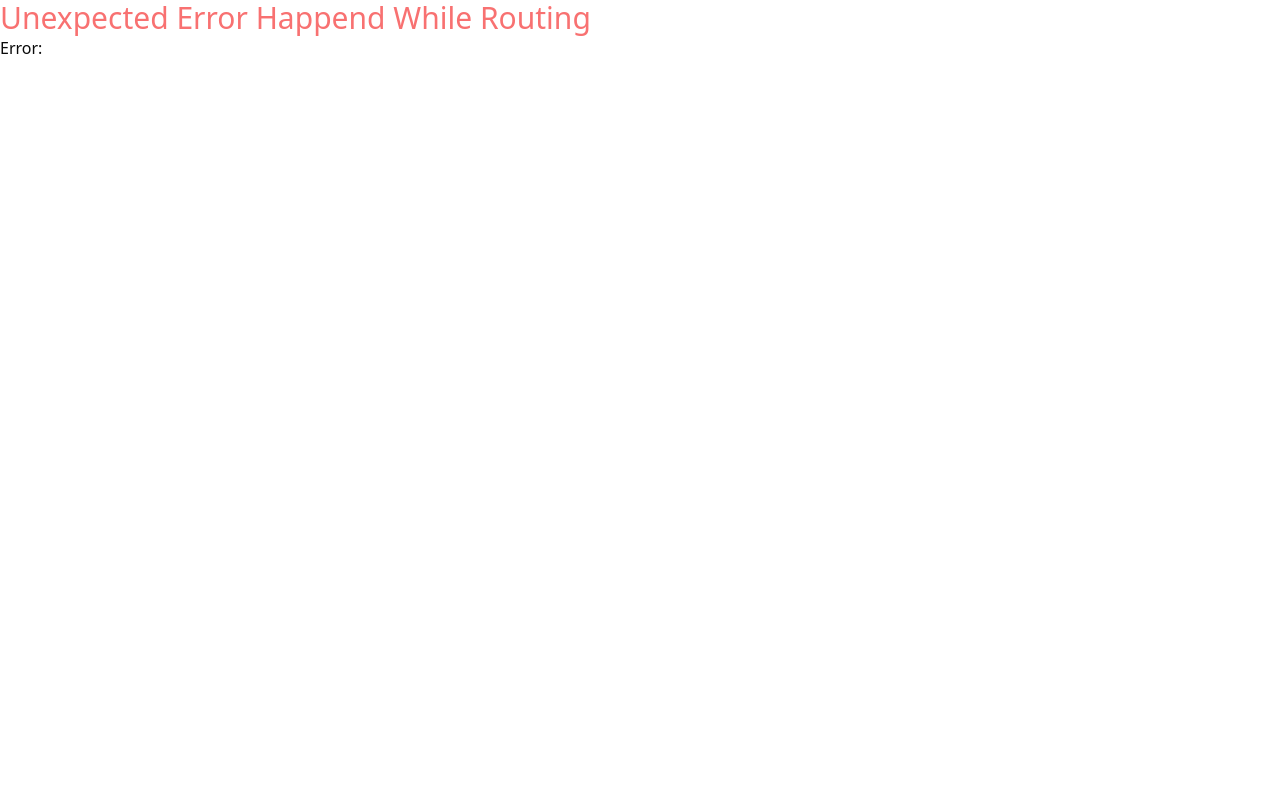
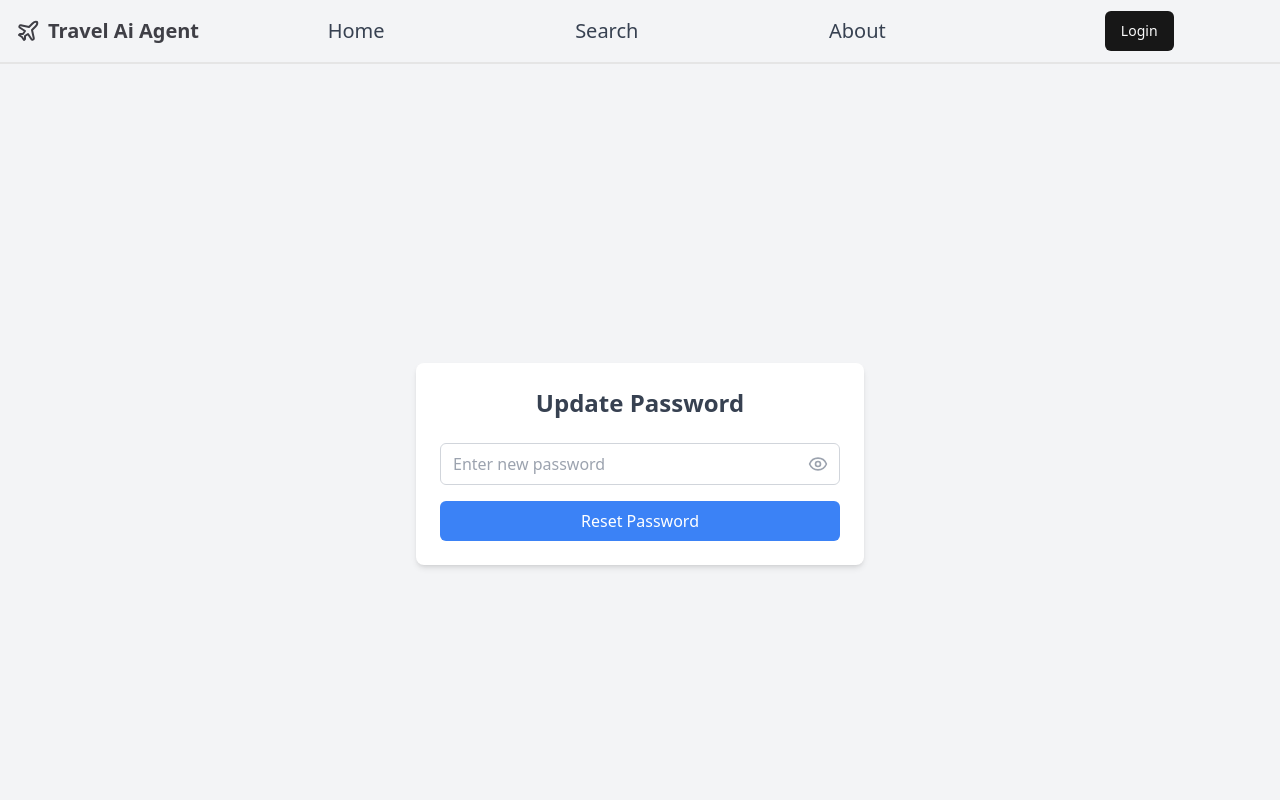
Before and after one commit to PRASHANTSWAROOP001/Travel-AI-Agent, a React (Vite) app: page /reset-password in a window 1280 px wide. Shown: the top 800 px of the page. Built offline with nearby package versions, Linux system fonts and the light colour scheme; no server answers.

Commit message:
Added Routes And Methods to Reset Password.

```diff
--- a/src/App.jsx
+++ b/src/App.jsx
@@ -13,6 +13,7 @@ const SearchPage = lazy(() => import("./pages/SearchPage"))
 const About = lazy(()=>import("./pages/About"))
 const PremiumSearch = lazy(()=>import("./pages/PremiumSearch.jsx"))
 const Reset = lazy(()=>(import('./pages/ResetPage.jsx')))
+const ResetPassword = lazy(()=>(import('./pages/ResetPassword.jsx')))
 
 
 function App() {
@@ -78,6 +79,14 @@ function App() {
           </Suspense>
         )
       },
+      {
+        path:"reset-password",
+        element:(
+          <Suspense fallback={<div className='text-3xl text-gray-700 mt-10'> Loading... </div>}>
+            <ResetPassword/>
+          </Suspense>
+        )
+      },
 
     ]
   }])
--- a/src/pages/ResetPage.jsx
+++ b/src/pages/ResetPage.jsx
@@ -13,14 +13,45 @@ import {
 import { Input } from "@/components/ui/input"
 import { Label } from "@/components/ui/label"
 
+import { sendPasswordResetEmail } from "@/utils/supbase"
+
 function Reset() {
     const [email, setEmail] = useState("")
+    const [loading,setLoading] = useState(false)
 
     const handleEmail = (e) => {
         if (e.target.value.length > 0) {
             setEmail(e.target.value)
         }
     }
+
+    const isValidEmail = (email) => /\S+@\S+\.\S+/.test(email);
+
+
+    const resetPassword = async () =>{
+        if(email.length == 0){
+            alert("add email")
+            return;
+        }
+
+        if (!isValidEmail(email)) {
+            alert("Please enter a valid email address.");
+            return;
+        }
+
+
+        setLoading(true)
+
+        try {
+            await sendPasswordResetEmail(email)
+        } catch (error) {
+            console.error("Error happend while sending reset mail")
+        }
+        finally{
+            setLoading(false)
+        }
+    }
+
 
 
 
@@ -43,7 +74,7 @@ function Reset() {
                     </form>
                 </CardContent>
                 <CardFooter className="flex justify-center">
-                    <Button size="lg" variant='green'>Reset</Button>
+                    <Button disabled={loading} onClick={resetPassword} size="lg" variant='green'>Reset</Button>
                 </CardFooter>
             </Card>
         </div>
--- a/src/pages/ResetPassword.jsx
+++ b/src/pages/ResetPassword.jsx
@@ -0,0 +1,96 @@
+import { useState, useEffect } from "react"
+import { Eye, EyeOff } from "lucide-react"
+
+import { useSearchParams, useNavigate } from "react-router-dom"
+
+import { updatePassword } from "@/utils/supbase"
+
+
+
+export default function ResetPassword() {
+  const [password, setPassword] = useState("")
+  const [showPassword, setShowPassword] = useState(false)
+  const [loading, setLoading] = useState(false)
+  const [searchParams] = useSearchParams()
+  const navigate = useNavigate()
+
+  const handlePasswordChange = (e) => {
+    setPassword(e.target.value)
+  }
+
+  const togglePasswordVisibility = () => {
+    setShowPassword(!showPassword)
+  }
+
+  useEffect(()=>{
+
+   const accessToken = searchParams.get("access_token");
+   if(!accessToken){
+    alert("Access Token Is Not Defined Check Mail.")
+   }
+
+
+  },[])
+
+
+  const handleResetPassword = async() => {
+    setLoading(true)
+
+    try {
+        const {success, message } = await updatePassword(password)
+        if(!success){
+            throw new Error("Error: ", message)
+        }
+        alert("Password Updated Successfully.")
+        navigate("/login")
+
+
+    } catch (error) {
+        console.error("Error while updating password: ", error);
+
+    }
+    finally{
+        setLoading(false)
+    }
+  }
+
+  return (
+    <div className="min-h-screen flex items-center justify-center bg-gray-100 p-4">
+      <div className="w-full max-w-md bg-white rounded-lg shadow-md overflow-hidden">
+        <div className="p-6">
+          <h2 className="text-2xl font-bold text-center text-gray-700 mb-6">Update Password</h2>
+          <div className="relative mb-4">
+            <input
+              type={showPassword ? "text" : "password"}
+              placeholder="Enter new password"
+              value={password}
+              onChange={handlePasswordChange}
+              className="w-full px-3 py-2 border border-gray-300 rounded-md focus:outline-none focus:ring-2 focus:ring-blue-500"
+            />
+            <button
+              type="button"
+              onClick={togglePasswordVisibility}
+              className="absolute inset-y-0 right-0 pr-3 flex items-center"
+            >
+              {showPassword ? (
+                <EyeOff className="h-5 w-5 text-gray-400" />
+              ) : (
+                <Eye className="h-5 w-5 text-gray-400" />
+              )}
+              <span className="sr-only">
+                {showPassword ? "Hide password" : "Show password"}
+              </span>
+            </button>
+          </div>
+          <button
+            disabled={loading}
+            onClick={handleResetPassword}
+            className="w-full bg-blue-500 text-white py-2 px-4 rounded-md hover:bg-blue-600 focus:outline-none focus:ring-2 focus:ring-blue-500 focus:ring-opacity-50 transition duration-200"
+          >
+            Reset Password
+          </button>
+        </div>
+      </div>
+    </div>
+  )
+}
--- a/src/utils/supbase.js
+++ b/src/utils/supbase.js
@@ -183,19 +183,44 @@ export const getCurrentUser = async () => {
     }
   };
 
+  const isValidEmail = (email) => /\S+@\S+\.\S+/.test(email);
+
 
   export const sendPasswordResetEmail = async (email) => {
     try {
-      const { error } = await supabase.auth.resetPasswordForEmail(email);
-      if (error) throw error;
-      alert('Password reset email sent!');
+        if (!isValidEmail(email)) {
+            throw new Error("Please enter a valid email address.");
+        }
+
+        const { error } = await supabase.auth.resetPasswordForEmail(email);
+        if (error) throw error;
+
+        return { success: true, message: 'Password reset email sent!' };
     } catch (error) {
-      console.error('Error sending password reset email:', error.message);
-      alert('There was an error sending the password reset email.');
+        console.error('Error sending password reset email:', error.message);
+        return { success: false, message: error.message || 'There was an error sending the password reset email.' };
     }
-  };
+};
 
 
+  export const updatePassword = async (password) => {
+    try {
+
+      const {data , error} = await supabase.auth.updateUser({
+        password:password,
+      })
+
+      if (error){
+        throw new Error("Error while reseting Password: ", error.message)
+      }
+
+      return {success: true, message:"Password Changed SuccessFully"}
+
+    } catch (error) {
+      console.error("Error While Reseting Password: ", error)
+      return({success:false,message:"Password could not change"})
+    }
+  }
 
 
   export default supabase;
```
